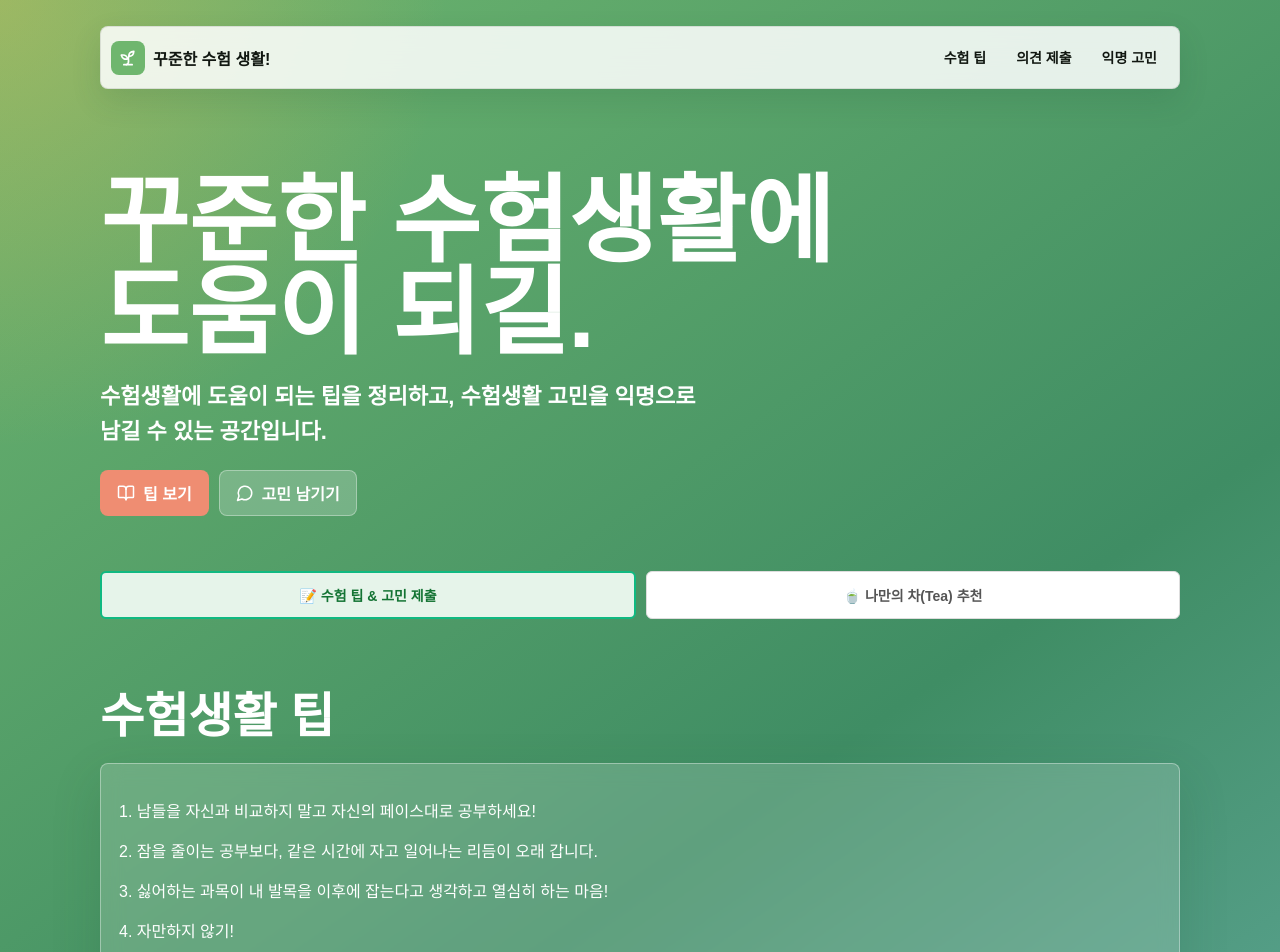
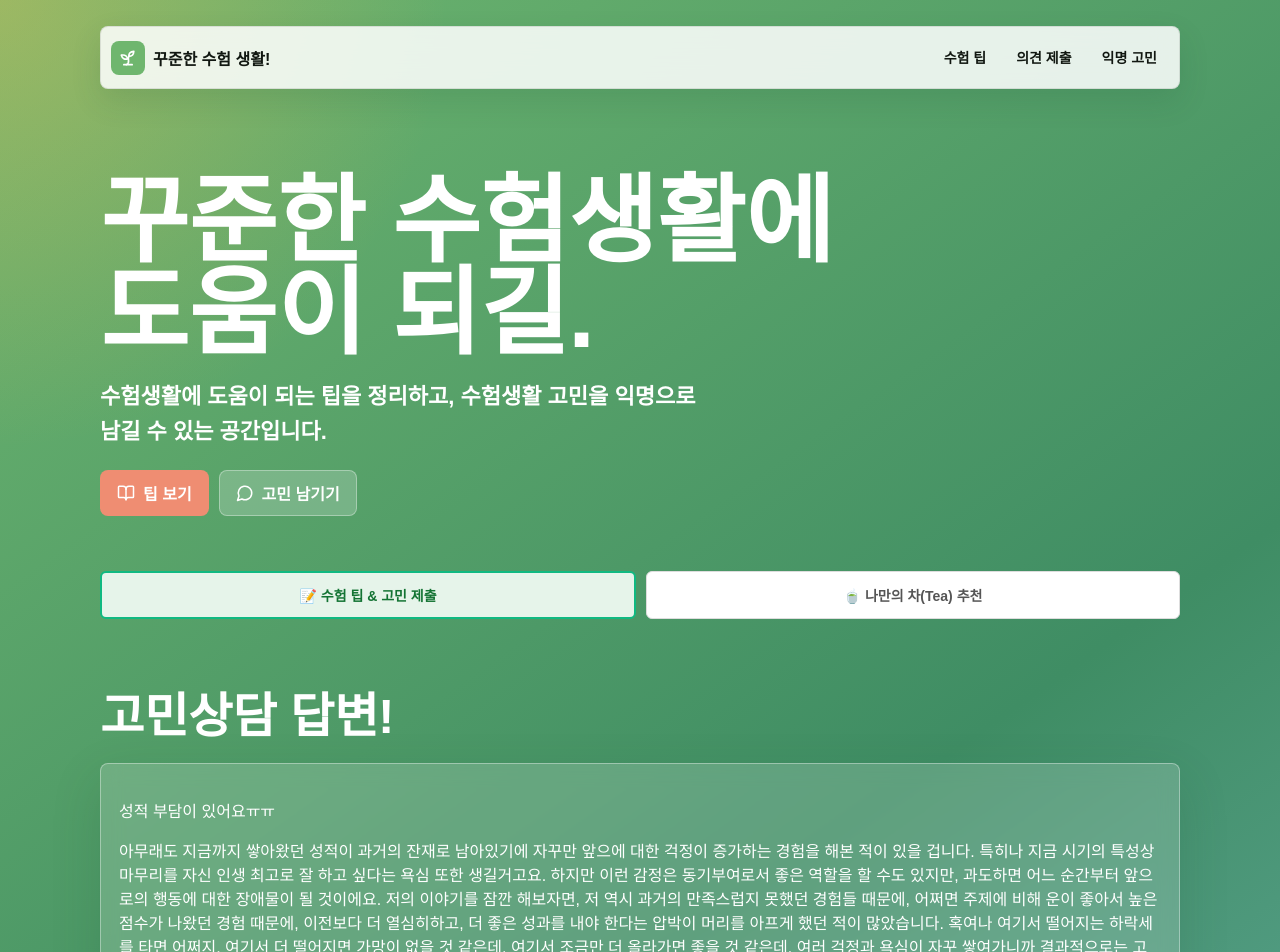
Before and after one commit to kseok72/websitevercel, a Next.js app: page / in a window 1280 px wide. Shown: the top 952 px of the page. Built offline with nearby package versions, Linux system fonts and the light colour scheme.

Commit message:
Update page.tsx

```diff
--- a/app/page.tsx
+++ b/app/page.tsx
@@ -46,7 +46,7 @@ export default function Home() {
 
 <section className="section" id="tips">
   <div className="section-header">
-    <h2>수험생활 팁</h2>
+    <h2>고민상담 답변!</h2>
   </div>
 
   <div className="panel">
@@ -54,10 +54,11 @@ export default function Home() {
 
       <div className="tip-editor">
         <p>
-          1. 남들을 자신과 비교하지 말고 자신의 페이스대로 공부하세요!
+          성적 부담이 있어요ㅠㅠ
         </p>
         <p>
-          2. 잠을 줄이는 공부보다, 같은 시간에 자고 일어나는 리듬이 오래 갑니다.
+           아무래도 지금까지 쌓아왔던 성적이 과거의 잔재로 남아있기에 자꾸만 앞으에 대한 걱정이 증가하는 경험을 해본 적이 있을 겁니다. 특히나 지금 시기의 특성상 마무리를 자신 인생 최고로 잘 하고 싶다는 욕심 또한 생길거고요. 하지만 이런 감정은 동기부여로서 좋은 역할을 할 수도 있지만, 과도하면 어느 순간부터 앞으로의 행동에 대한 장애물이 될 것이에요. 저의 이야기를 잠깐 해보자면, 저 역시 과거의 만족스럽지 못했던 경험들 때문에, 어쩌면 주제에 비해 운이 좋아서 높은 점수가 나왔던 경험 때문에, 이전보다 더 열심히하고, 더 좋은 성과를 내야 한다는 압박이 머리를 아프게 했던 적이 많았습니다. 혹여나 여기서 떨어지는 하락세를 타면 어쩌지, 여기서 더 떨어지면 가망이 없을 것 같은데, 여기서 조금만 더 올라가면 좋을 것 같은데. 여러 걱정과 욕심이 자꾸 쌓여가니까 결과적으로는 고민하는 그 순간에 있는 나의 행동을 지체시키더라고요. 결론적으로는, 이런 걱정이 과도해지면 오히려 걱정했던 바와 같이 상황을 더 악화시킬 수 밖에 없어요. 과거는 아무래도 미래를 위한 발판이 되어야지, 미래를 가리는 역할을 하면 안되잖아요.
+           따라서 제가 드리고 싶은 말은 ”나를 믿어라“ 입니다. 정확히는 노력하는 나를 믿고, 노력에 대한 성과를 믿으라는 소리입니다. ’노력하는 현재의 나‘ 자신이, ’걱정 속 최악의 상황의 나‘를 씹어먹을 정도로 강하다는 그 현실을 믿으시고 나아가시길 바랍니다.
         </p>
          <p>
           3. 싫어하는 과목이 내 발목을 이후에 잡는다고 생각하고 열심히 하는 마음!
```
